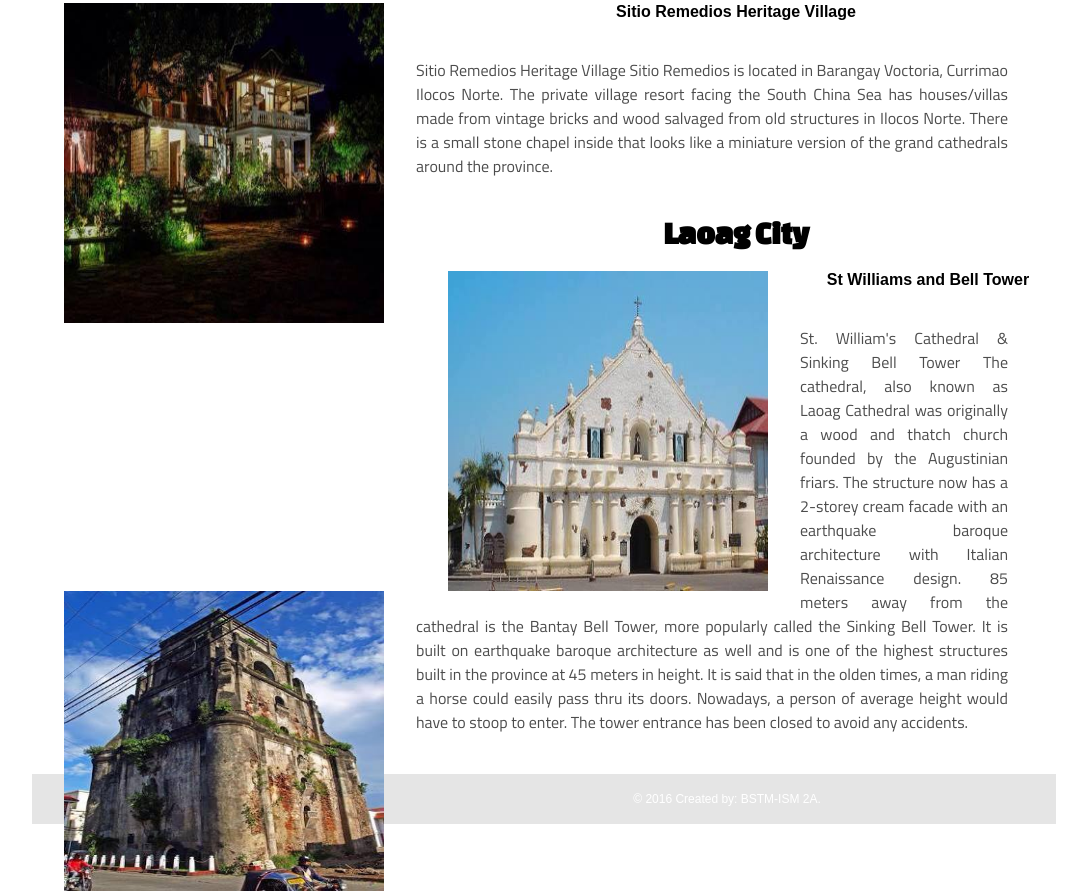
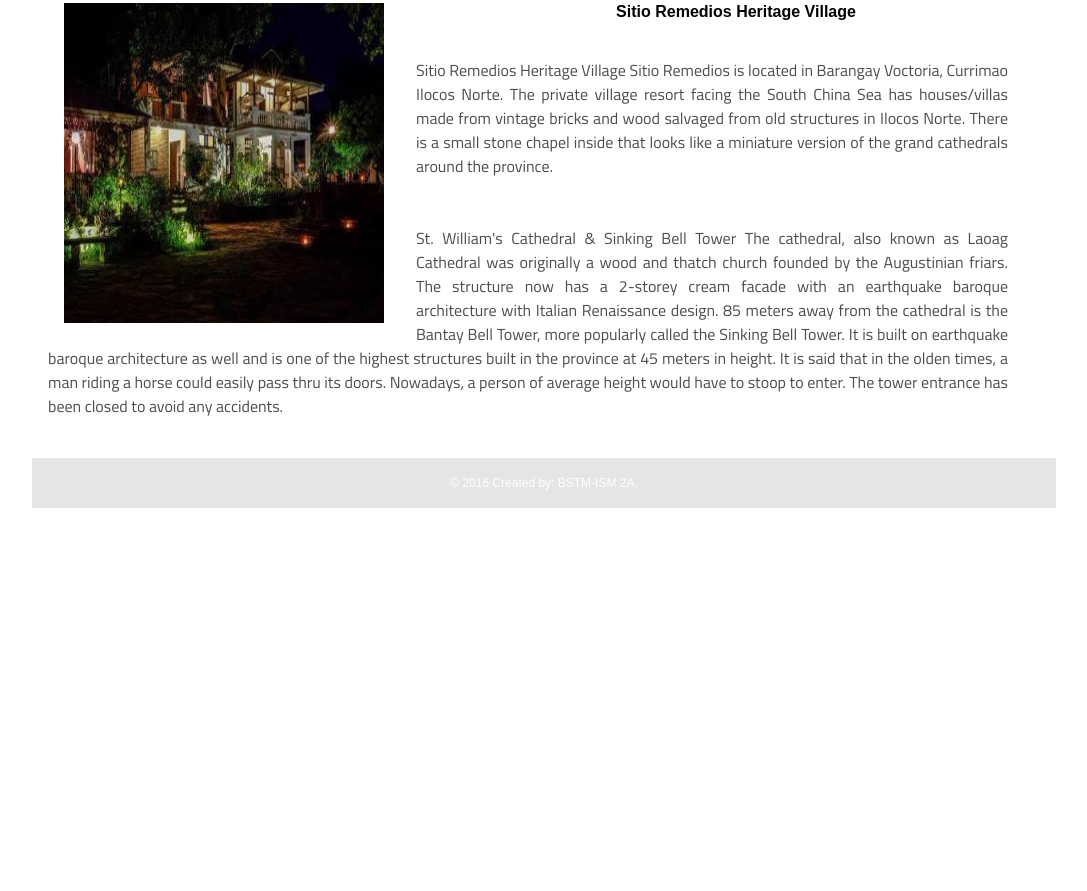
Before and after one commit to mmsuism/mmsuism.github.io, a plain HTML site: page attractions.html in a window 1280 px wide. Shown: the part 1596-2487 px from the top of the page, without its empty margins (96-1183 px from the left). After the commit the page ends 2104 px from the top, so only its background shows below. Drawn offline with Linux system fonts and the light colour scheme.

Commit message:
Update attractions.html

```diff
--- a/attractions.html
+++ b/attractions.html
@@ -95,10 +95,7 @@ This is a picture perfect site, usually complimented by the clear blue skies tha
 
 Sitio Remedios is located in Barangay Voctoria, Currimao Ilocos Norte. The private village resort facing the South China Sea has houses/villas made from vintage bricks and wood salvaged from old structures in Ilocos Norte. There is a small stone chapel inside that looks like a miniature version of the grand cathedrals around the province.
 
-				<h1> Laoag City </h1>
-<img class="me"src="images/f.jpg"  style=" width: 320px ; height: 320px;">
-<img class="me"src="images/g.jpg"  style=" width: 320px; height: 300px;">
-<h4>St Williams and Bell Tower</h4>
+
 <p style="text-align: justify; padding: 1em">St. William's Cathedral & Sinking Bell Tower
 
 The cathedral, also known as Laoag Cathedral was originally a wood and thatch church founded by the Augustinian friars. The structure now has a 2-storey cream facade with an earthquake baroque architecture with Italian Renaissance design.
```
